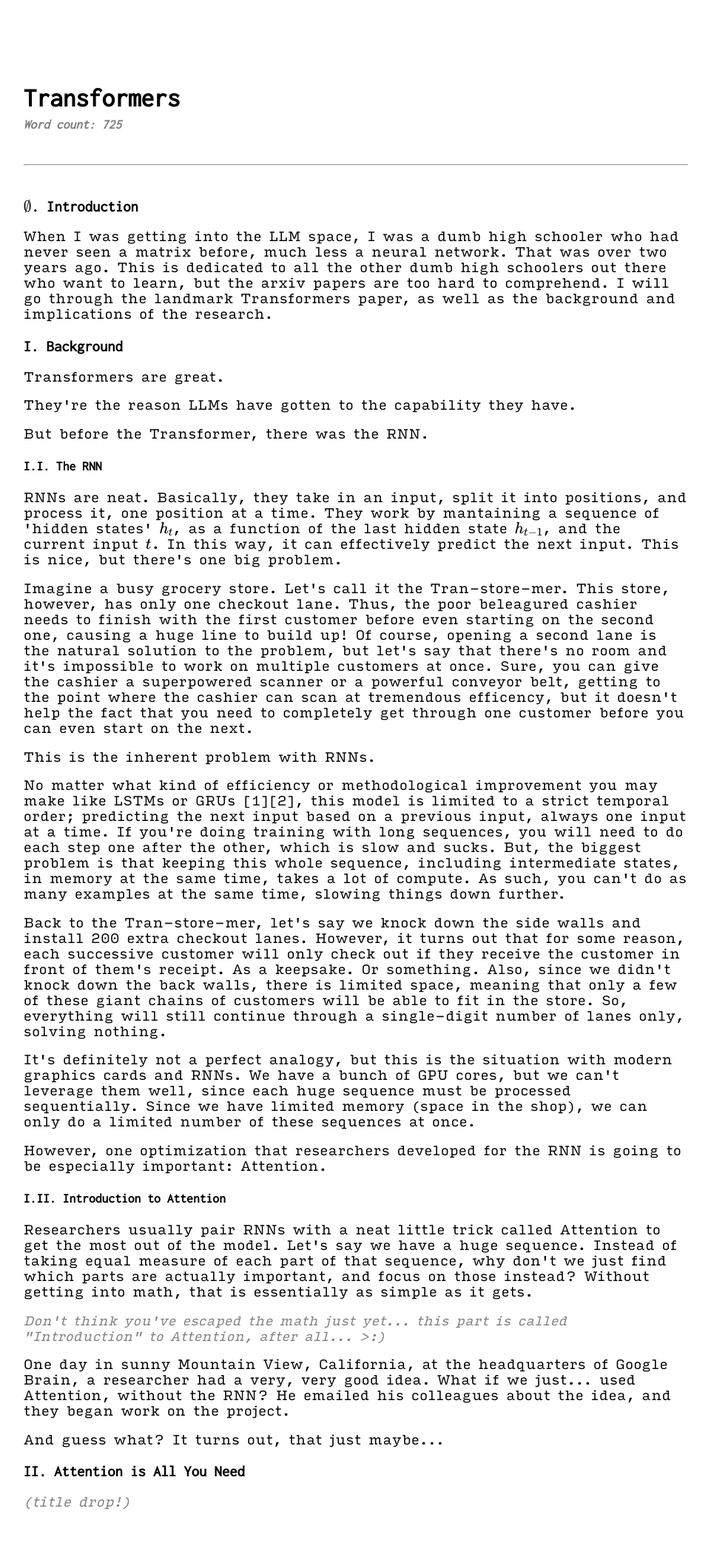
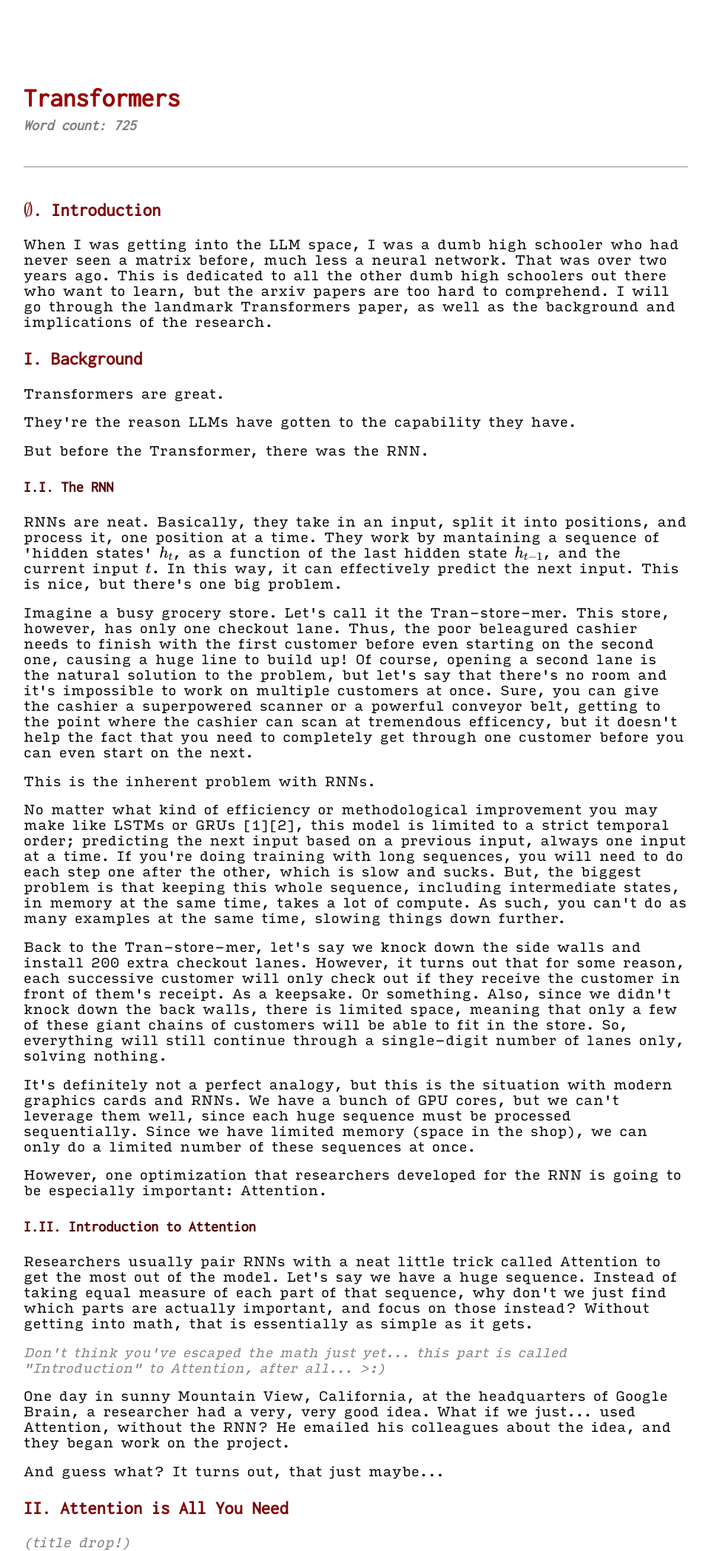
Before and after one commit to 71cj34/71cj34.github.io, a Jekyll site: the page blog/transformers.html, which Jekyll copies as it is, in a window 1280 px wide. Shown: the whole page at 74% size, without its empty margins (173-1134 px from the left). Built offline with Jekyll 4.4.1, drawn with Linux system fonts in a browser that asks for light colours; before the commit the page ends 2042 px from its top, so only the background shows below that.

Commit message:
fix: incorrect color matching

```diff
--- a/blog/blog.css
+++ b/blog/blog.css
@@ -0,0 +1,20 @@
+:root {
+    --heading-color: #540202;
+}
+
+h1, h2, h3, h4, h5 {
+    color: var(--heading-color);
+}
+
+h1 {
+    color: hsl(from var(--heading-color) h s 31);
+}
+
+h3 {
+    font-size: 1.4em;
+    color: hsl(from var(--heading-color) h s 25);
+}
+
+h4 {
+    font-size: 1.15em;
+}
--- a/blog/transformers.html
+++ b/blog/transformers.html
@@ -17,7 +17,7 @@
       src="https://cdn.jsdelivr.net/npm/mathjax@3/es5/tex-mml-chtml.js">
     </script>
     <link rel="stylesheet" href="../portfolio/ds1/ds1.css" />
-    <link rel="stylesheet" href="../portfolio/ds1/ds1.css" />
+    <link rel="stylesheet" href="blog.css" />
 </head>
 <body class="light-mode">
     <main>
```
